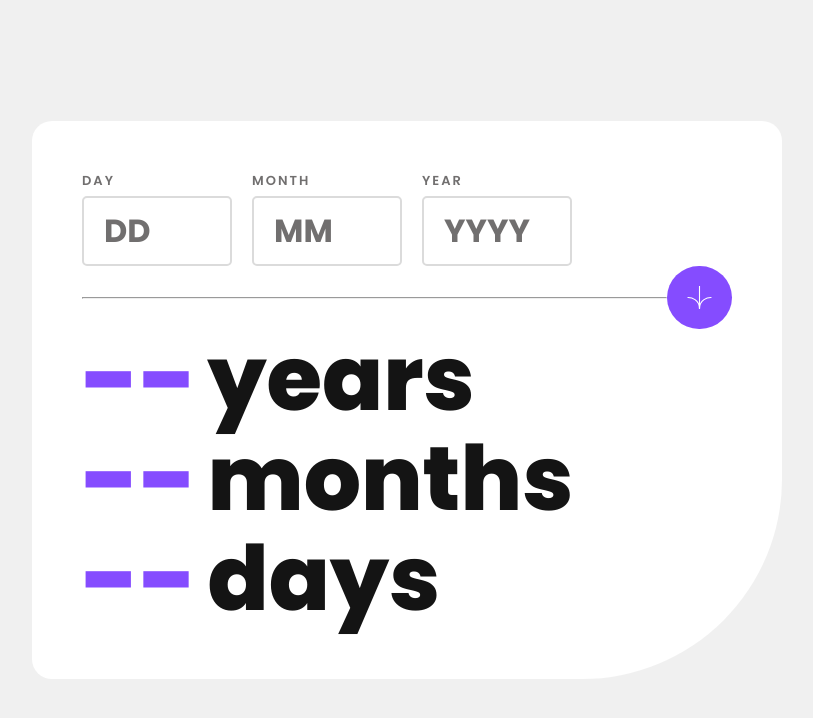
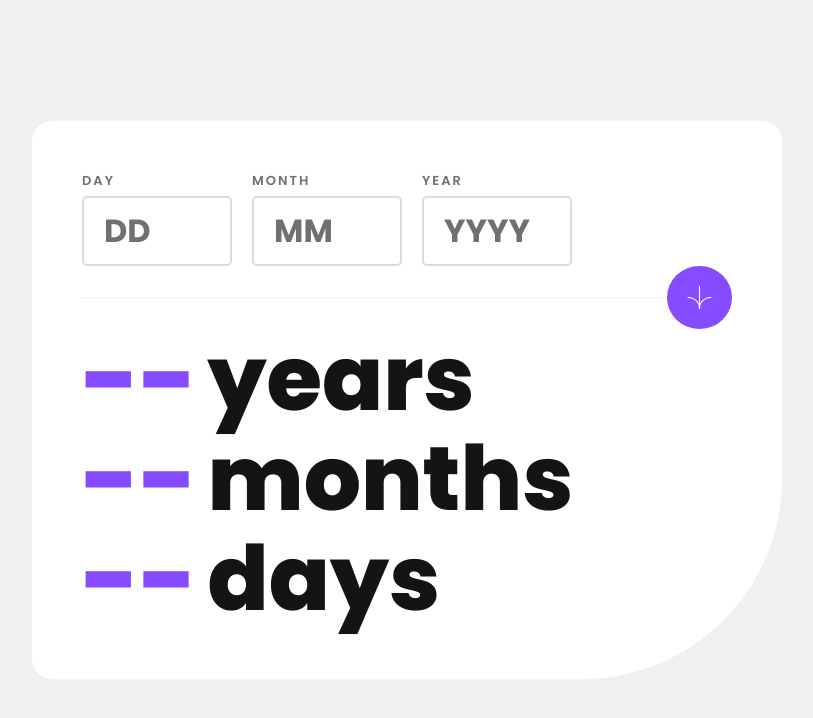
Before and after one commit to VitorQueirozz/Calculadora-de-Idade, a plain HTML site: page index.html in a window 1280 px wide. Shown: the whole page, without its empty margins (233-1046 px from the left). Drawn offline with Linux system fonts and the light colour scheme.

Commit message:
trocando cor da linha

```diff
--- a/assets/css/style.css
+++ b/assets/css/style.css
@@ -84,7 +84,9 @@ main {
 
 hr {
     width: 100%;
-    background-color: var(--Smokey-grey);
+    border: none;
+    height: 1px;
+    background-color: var(--Off-white);
 }
 
 .line-btn {
```
